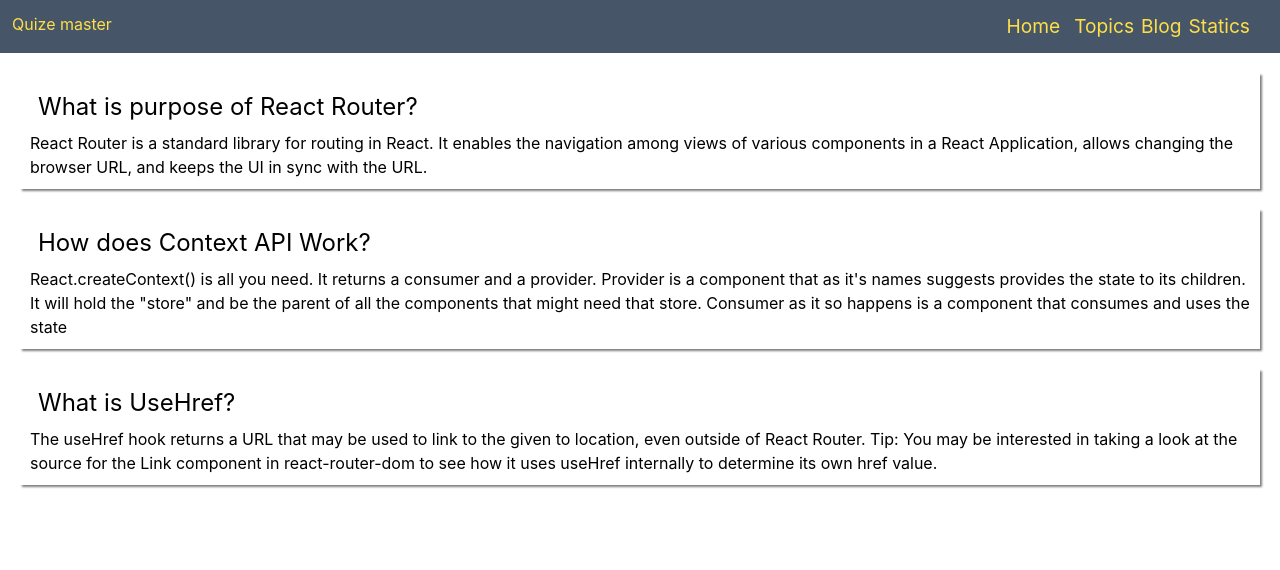
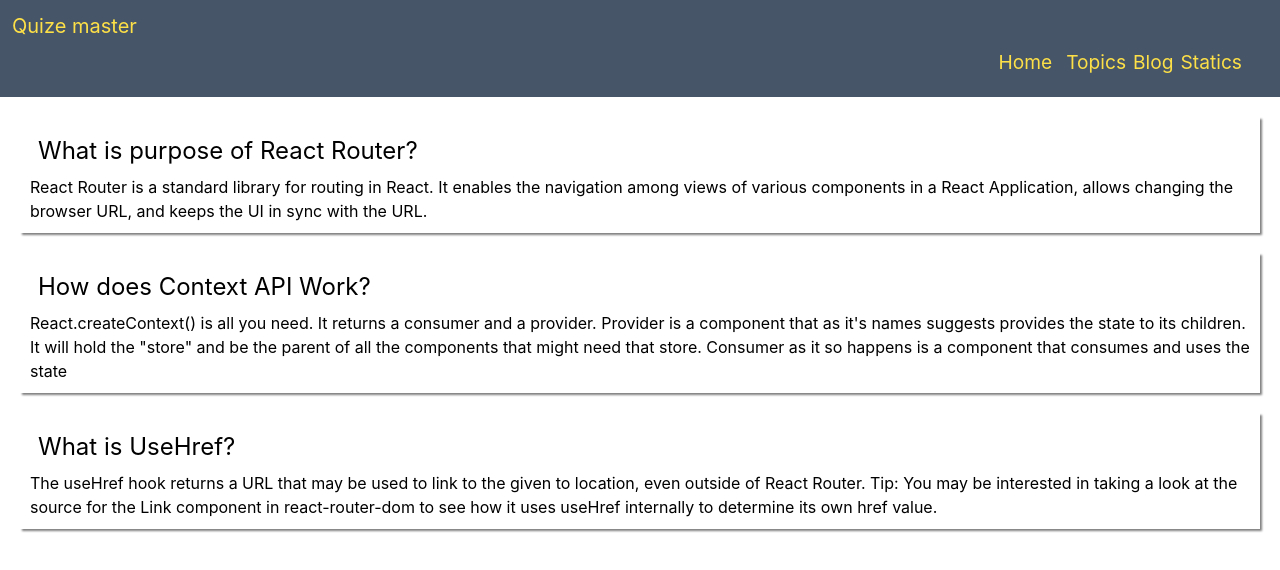
Before and after one commit to didarul381/Quize-App, a React (Create React App) app: page /blog in a window 1280 px wide. Shown: the top 570 px of the page. Built offline with nearby package versions, Linux system fonts and the light colour scheme.

Commit message:
talwind css intalede

```diff
--- a/src/Components/Header/Header.js
+++ b/src/Components/Header/Header.js
@@ -17,26 +17,27 @@ const Header = () => {
             }
 
          </div>
+               {/* className={` header flex flex-col md:flex-row justify-between p-3 w-full  bg-slate-600 text-yellow-300 absolute md:static ${open? 'top-6' : 'top-[-120px]'}`} */}
+                 <div className={` header p-3 w-full  bg-slate-600 text-yellow-300  }`}>
+                 <h1 className='text-xl'>Quize master</h1>
+                 <ul  className={` flex flex-col md:flex-row justify-end p-2  bg-slate-600 md:text-center   text-yellow-300 absolute md:static ${open? 'top-15' : 'top-[-120px]'}`}>
+               <NavLink to='/' >Home</NavLink>
+                 <NavLink to='/topic'></NavLink>
+                 <NavLink to='/'>Topics</NavLink>
+                 <NavLink to='/blog' >Blog</NavLink>
+                 <NavLink to='/static'>Statics</NavLink>
+               </ul>
 
-                 <div className={` header flex flex-col md:flex-row justify-between p-3 w-full  bg-slate-600 text-yellow-300 absolute md:static ${open? 'top-6' : 'top-[-120px]'}`}>
-                 <h1>Quize master</h1>
 
-               <div>
 
-                 <ul>
-                 <NavLink to='/' >Home</NavLink>
-                   <NavLink to='/topic'></NavLink>
-                   <NavLink to='/'>Topics</NavLink>
-                   <NavLink to='/blog' >Blog</NavLink>
-                   <NavLink to='/static'>Statics</NavLink>
-                 </ul>
+
                   </div>
-               </div>
-
 
 
                 </nav>
                 </nav>
+
+
         </div>
     );
 }
--- a/src/Components/Statics/Statics.js
+++ b/src/Components/Statics/Statics.js
@@ -4,7 +4,7 @@ import { useLoaderData } from 'react-router-dom';
 import './Statics.css'
 const Statics = () => {
     const data=useLoaderData().data;
-    console.log(data)
+   // console.log(data)
     return (
         <div className='m-2 p-2'>
                <BarChart width={320} height={350} data={data} >
```
Also changed, not shown: 2 other files (tests, documents, lock files or other folders).
